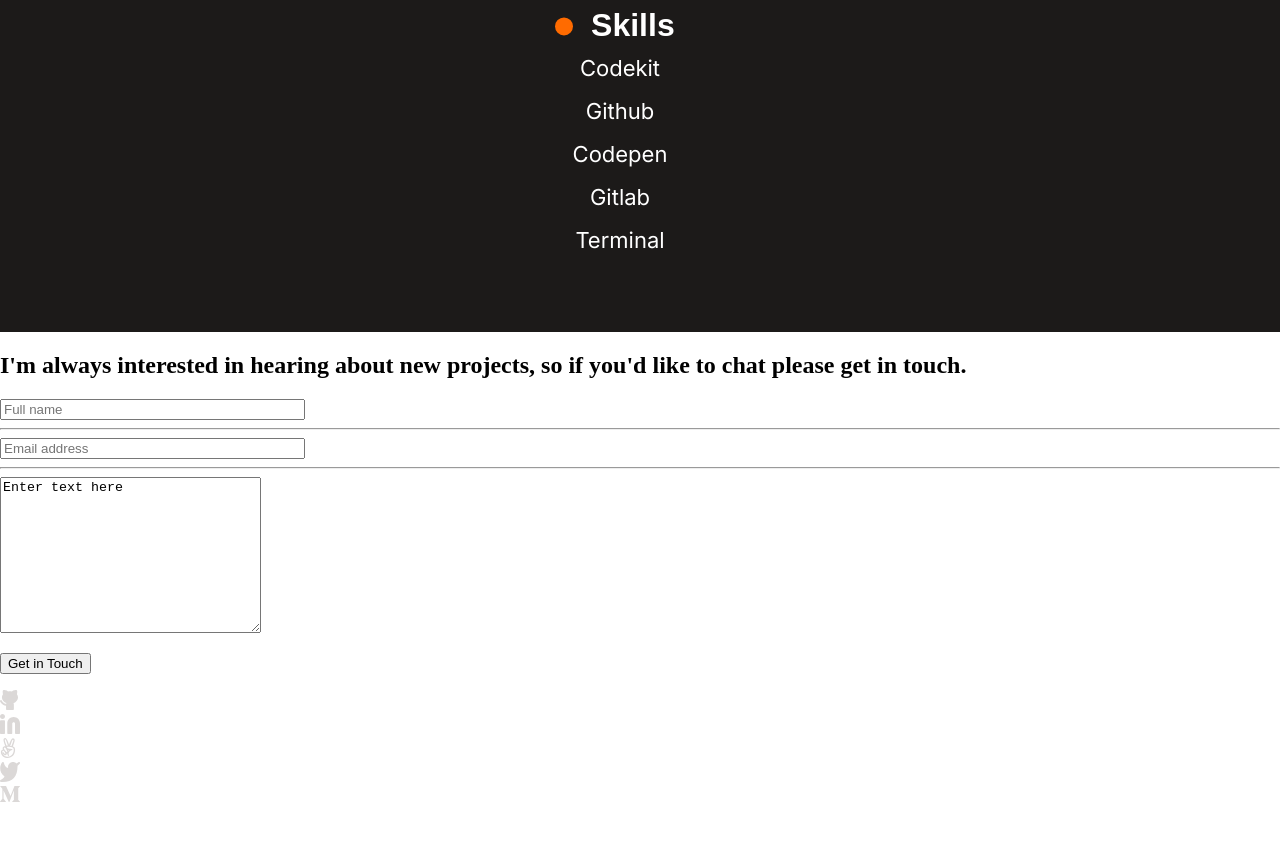
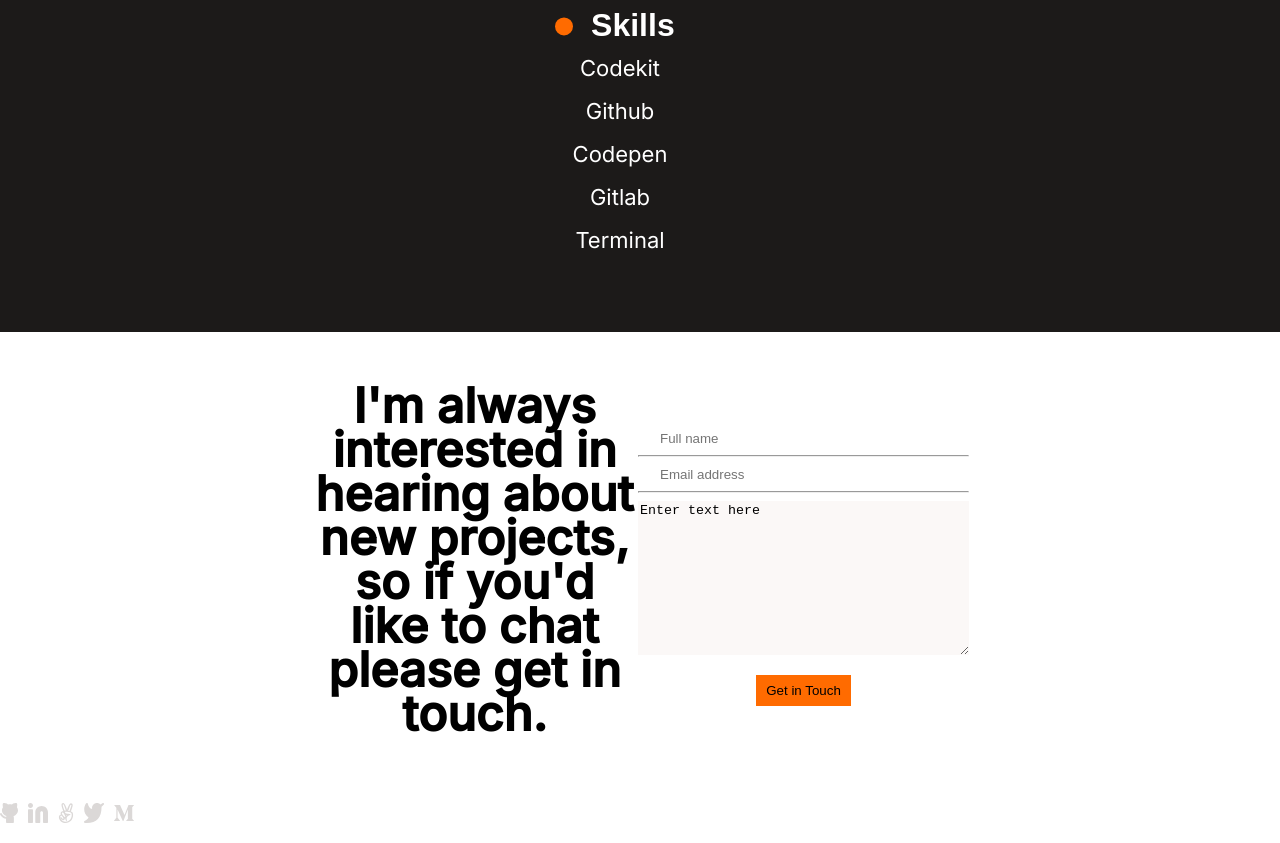
Before and after one commit to jaamanu/Professional-Portfolio, a website: page index.html in a window 1280 px wide. Shown: the part 4922-5765 px from the top of the page. Before the commit the page ends 5744 px from the top, so only its background shows below. Drawn offline with Linux system fonts and the light colour scheme.

Commit message:
styles my contact form

```diff
--- a/style.css
+++ b/style.css
@@ -330,6 +330,7 @@
 }
 
 .lan1 {
+
   display: flex;
   padding-left: 24px;
   gap: 5px;
@@ -363,3 +364,65 @@
   line-height: 20px;
   text-align: center;
 }
+
+
+
+.form-container {
+  flex-wrap: wrap;
+  display: flex;
+  align-items: center;
+  padding: 12px 24px;
+  justify-content: center;
+}
+
+.input-1{
+  width: 295px;
+  height: 18px;
+  padding-left: 20px;
+}
+/* .form-container div{
+justify-items: center;
+} */
+
+.head2{
+  justify-content: center;
+  text-align: center;
+  width: 327px;
+font-family: 'Inter';
+font-style: normal;
+font-weight: 700;
+font-size: 32px;
+line-height: 44px;
+text-align: center;
+}
+
+.but-1 input{
+  text-align: center;
+  padding: 8px 10px;
+  background: #ff6b00;
+}
+.but-1 {
+  text-align: center;
+}
+
+input{
+  border: none;
+}
+
+textarea {
+  width: 327px;
+  background: #FBF8F7;
+  border: none;
+}
+
+input[type="textarea"]::placeholder {
+
+  margin-right: -20px;
+}
+
+.social-footer {
+  display: flex;
+  gap: 10px;
+  align-items: center;
+
+}
```
